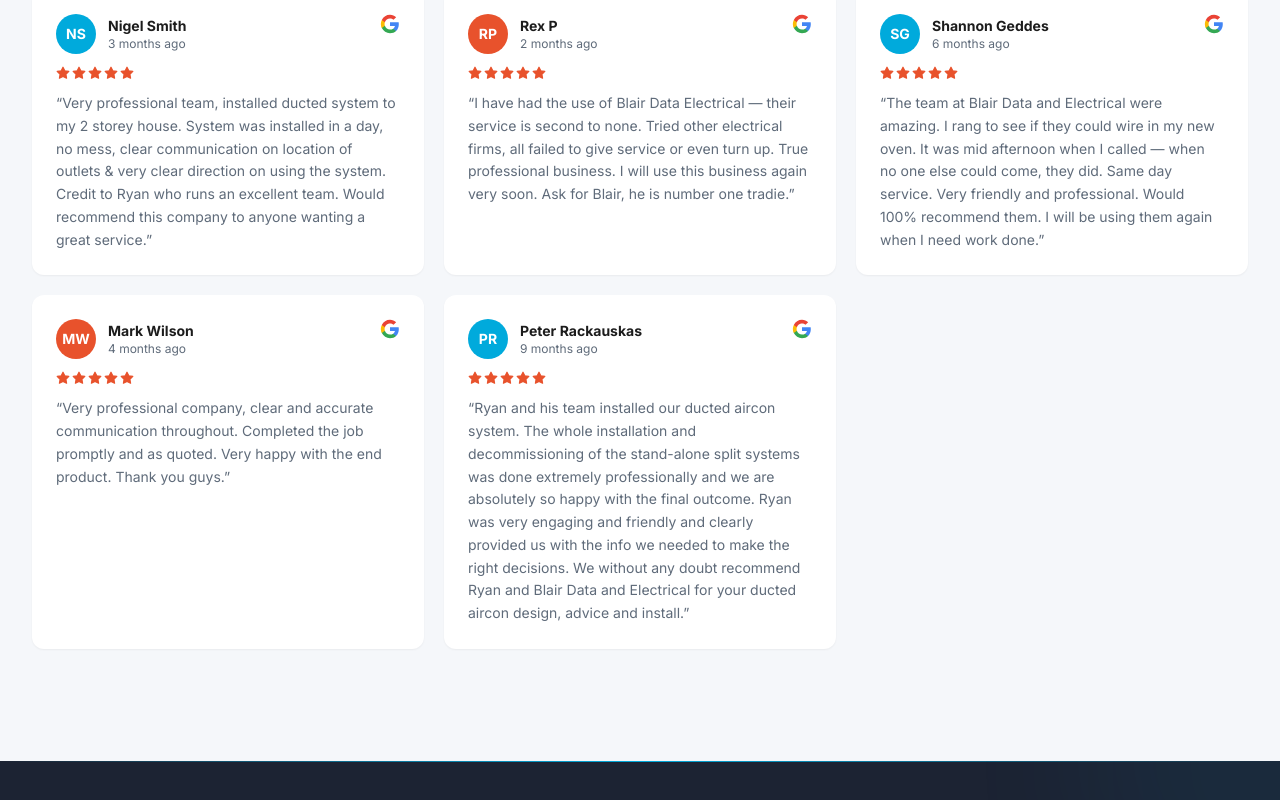
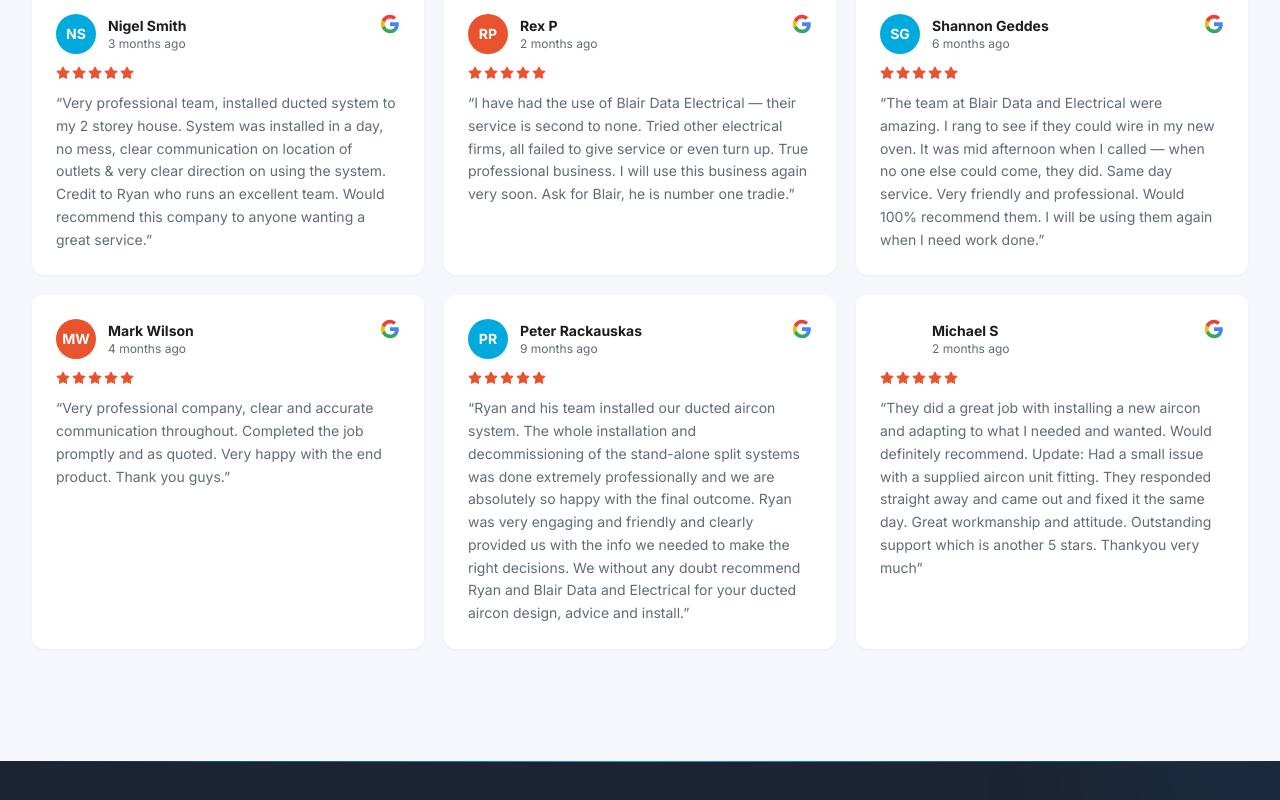
Before and after one commit to Coast-IT/blair-electrical, a Next.js app: page / in a window 1280 px wide. Shown: the part 2979-3779 px from the top of the page. Built offline with nearby package versions, Linux system fonts and the light colour scheme.

Commit message:
feat: add Michael S review
5-star review for aircon installation with follow-up support.

https://claude.ai/code/session_01LpidxpojfRwCLnQb2Vyknq

```diff
--- a/components/Reviews.tsx
+++ b/components/Reviews.tsx
@@ -38,6 +38,13 @@ const reviews = [
     rating: 5,
     timeAgo: "9 months ago",
     text: "Ryan and his team installed our ducted aircon system. The whole installation and decommissioning of the stand-alone split systems was done extremely professionally and we are absolutely so happy with the final outcome. Ryan was very engaging and friendly and clearly provided us with the info we needed to make the right decisions. We without any doubt recommend Ryan and Blair Data and Electrical for your ducted aircon design, advice and install.",
+  },
+  {
+    name: "Michael S",
+    initials: "MS",
+    rating: 5,
+    timeAgo: "2 months ago",
+    text: "They did a great job with installing a new aircon and adapting to what I needed and wanted. Would definitely recommend. Update: Had a small issue with a supplied aircon unit fitting. They responded straight away and came out and fixed it the same day. Great workmanship and attitude. Outstanding support which is another 5 stars. Thankyou very much",
   },
 ];
 
```
